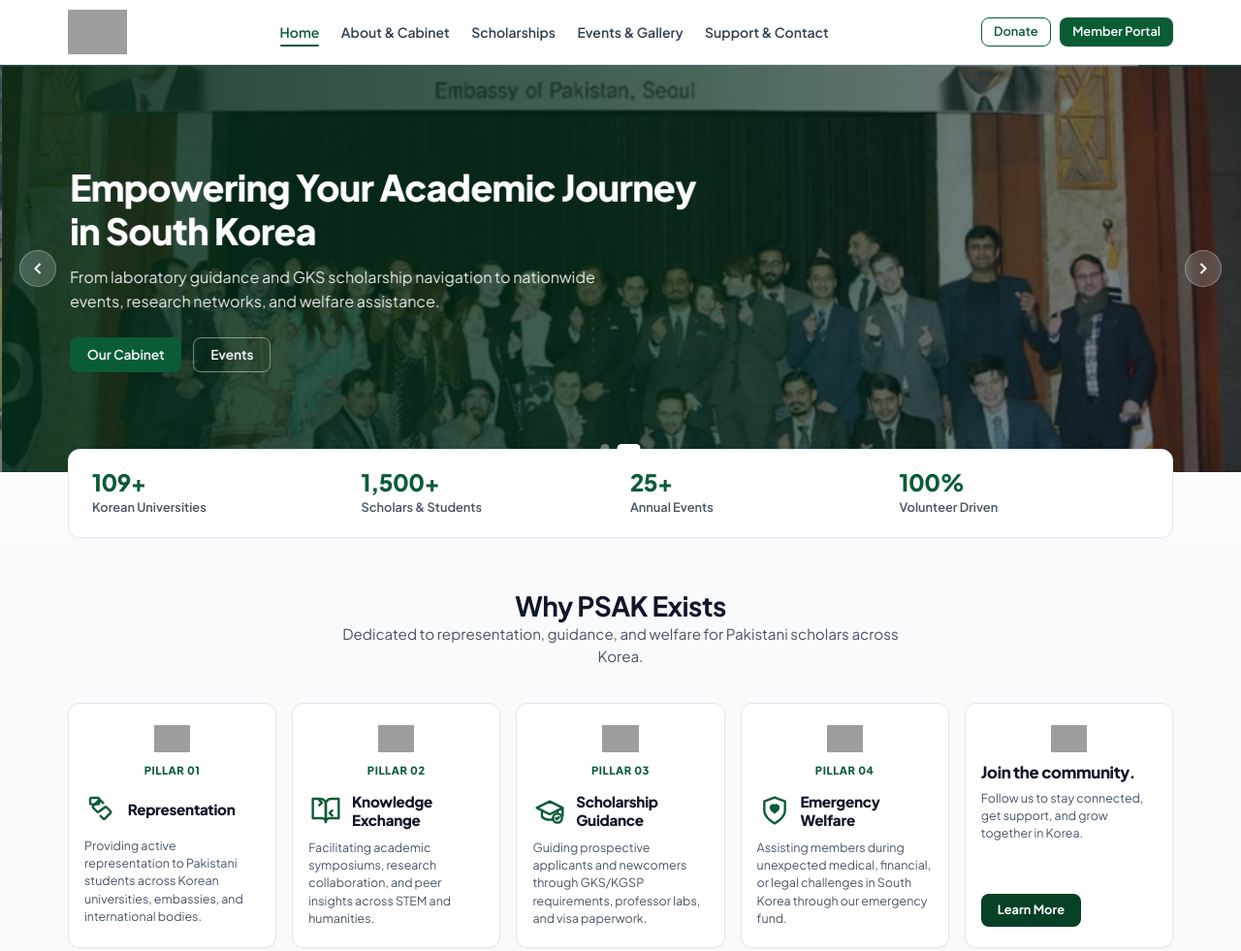
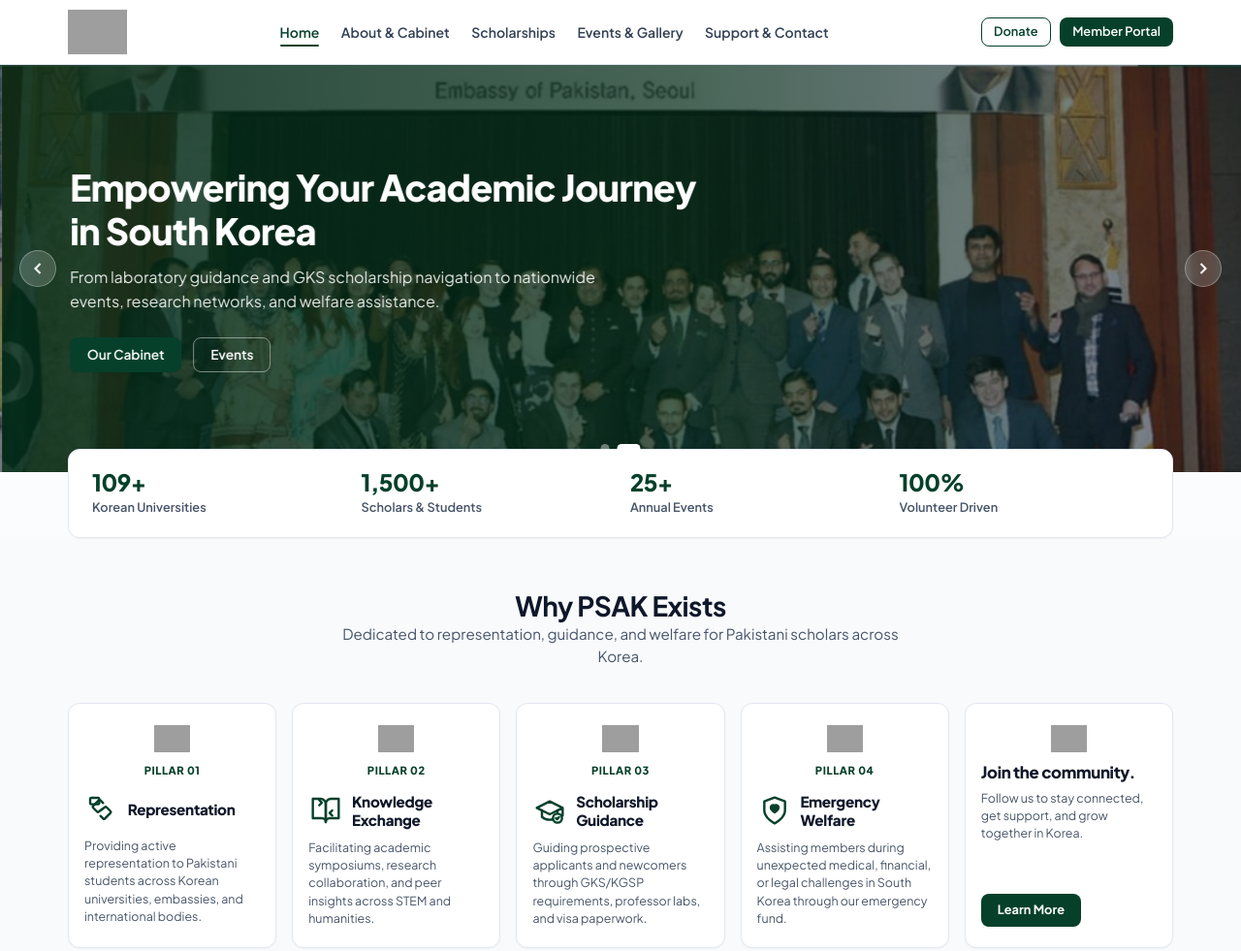
Before and after one commit to ahsann826/PSAK-revamp, a plain HTML site: page index.html in a window 1280 px wide. Shown: the top 981 px of the page at 97% size. Drawn offline with Linux system fonts and the light colour scheme; grey boxes are pictures that could not be loaded.

Commit message:
Update accent theme, buttons, and President banner to #06402B Pakistan emerald green

```diff
--- a/assets/css/style.css
+++ b/assets/css/style.css
@@ -8,19 +8,20 @@
 /* --- Design Tokens & Variables --- */
 :root {
   /* Brand Colors */
-  --primary: #0a5c36;
-  --primary-dark: #064025;
-  --primary-deep: #032b18;
-  --primary-light: #16a34a;
+  --primary: #06402B;
+  --primary-dark: #042e1f;
+  --primary-deep: #032418;
+  --primary-light: #0d5f41;
   --primary-50: #f0fdf4;
   --primary-100: #dcfce7;
   --primary-200: #bbf7d0;
 
-  /* Accent Gold / Amber */
-  --accent: #d97706;
-  --accent-light: #f59e0b;
-  --accent-50: #fffbeb;
-  --accent-100: #fef3c7;
+  /* Accent */
+  --accent: #06402B;
+  --accent-gold: #d97706;
+  --accent-light: #0d5f41;
+  --accent-50: #f0fdf4;
+  --accent-100: #dcfce7;
 
   /* Neutral Slates */
   --slate-900: #0f172a;
@@ -43,7 +44,7 @@
   --shadow-md: 0 4px 6px -1px rgba(0, 0, 0, 0.05), 0 2px 4px -2px rgba(0, 0, 0, 0.03);
   --shadow-lg: 0 10px 15px -3px rgba(0, 0, 0, 0.06), 0 4px 6px -4px rgba(0, 0, 0, 0.02);
   --shadow-xl: 0 20px 25px -5px rgba(0, 0, 0, 0.07), 0 8px 10px -6px rgba(0, 0, 0, 0.03);
-  --shadow-emerald: 0 8px 20px -4px rgba(10, 92, 54, 0.2);
+  --shadow-emerald: 0 8px 20px -4px rgba(6, 64, 43, 0.28);
 
   /* Borders & Radius */
   --radius-sm: 5px;
@@ -165,7 +166,7 @@
 
 .bg-slate { background-color: var(--slate-50); }
 .bg-white { background-color: var(--white); }
-.bg-emerald { background-color: var(--primary-deep); color: var(--white); }
+.bg-emerald { background-color: var(--primary); color: var(--white); }
 
 /* --- Main Header & Sticky Navigation --- */
 .site-header {
@@ -666,7 +667,7 @@
 .pillar-tag {
   font-size: 0.7rem;
   font-weight: 800;
-  color: #0a5c36;
+  color: var(--primary);
   text-transform: uppercase;
   letter-spacing: 0.05em;
   text-align: center;
@@ -687,7 +688,7 @@
   display: flex;
   align-items: center;
   justify-content: center;
-  color: #0a5c36;
+  color: var(--primary);
 }
 
 .pillar-5-card .pillar-title {
@@ -722,7 +723,7 @@
 }
 
 .pillar-5-card.cta-card .btn-learn-more {
-  background-color: #064025;
+  background-color: var(--primary);
   color: var(--white);
   font-size: 0.8rem;
   font-weight: 700;
@@ -734,7 +735,7 @@
 }
 
 .pillar-5-card.cta-card .btn-learn-more:hover {
-  background-color: #0a5c36;
+  background-color: var(--primary-dark);
   color: var(--white);
   transform: translateY(-1px);
 }
@@ -1890,7 +1891,8 @@
 .president-message-section {
   position: relative;
   overflow: hidden;
-  background: radial-gradient(circle at 18% 50%, #07472e 0%, #043622 60%, #022416 100%);
+  background-color: #06402B;
+  background: radial-gradient(circle at 18% 50%, #0a5439 0%, #06402B 60%, #032418 100%);
   padding-top: 3.5rem;
   padding-bottom: 3.5rem;
 }
--- a/index.html
+++ b/index.html
@@ -164,7 +164,7 @@
             <div class="pillar-tag">PILLAR 01</div>
             <div class="pillar-header-wrap">
               <div class="pillar-svg-icon">
-                <svg width="32" height="32" viewBox="0 0 24 24" fill="none" stroke="#0a5c36" stroke-width="1.8" stroke-linecap="round" stroke-linejoin="round">
+                <svg width="32" height="32" viewBox="0 0 24 24" fill="none" stroke="#06402B" stroke-width="1.8" stroke-linecap="round" stroke-linejoin="round">
                   <path d="m11 17 2 2a1 1 0 0 0 1.4 0l4.3-4.3a1 1 0 0 0 0-1.4l-3-3a1 1 0 0 0-1.4 0L12 12"></path>
                   <path d="m13 7-2-2a1 1 0 0 0-1.4 0L5.3 9.3a1 1 0 0 0 0 1.4l3 3a1 1 0 0 0 1.4 0L12 12"></path>
                   <rect x="3" y="3" width="7" height="5" rx="1"></rect>
@@ -183,7 +183,7 @@
             <div class="pillar-tag">PILLAR 02</div>
             <div class="pillar-header-wrap">
               <div class="pillar-svg-icon">
-                <svg width="32" height="32" viewBox="0 0 24 24" fill="none" stroke="#0a5c36" stroke-width="1.8" stroke-linecap="round" stroke-linejoin="round">
+                <svg width="32" height="32" viewBox="0 0 24 24" fill="none" stroke="#06402B" stroke-width="1.8" stroke-linecap="round" stroke-linejoin="round">
                   <path d="M2 3h6a4 4 0 0 1 4 4v14a3 3 0 0 0-3-3H2z"></path>
                   <path d="M22 3h-6a4 4 0 0 0-4 4v14a3 3 0 0 1 3-3h7z"></path>
                   <path d="m7 8 2-2-2-2"></path>
@@ -203,7 +203,7 @@
             <div class="pillar-tag">PILLAR 03</div>
             <div class="pillar-header-wrap">
               <div class="pillar-svg-icon">
-                <svg width="32" height="32" viewBox="0 0 24 24" fill="none" stroke="#0a5c36" stroke-width="1.8" stroke-linecap="round" stroke-linejoin="round">
+                <svg width="32" height="32" viewBox="0 0 24 24" fill="none" stroke="#06402B" stroke-width="1.8" stroke-linecap="round" stroke-linejoin="round">
                   <path d="M22 10v6M2 10l10-5 10 5-10 5z"></path>
                   <path d="M6 12v5c3 3 9 3 12 0v-5"></path>
                   <circle cx="18" cy="18" r="3.5" fill="#f0fdf4"></circle>
@@ -223,9 +223,9 @@
             <div class="pillar-tag">PILLAR 04</div>
             <div class="pillar-header-wrap">
               <div class="pillar-svg-icon">
-                <svg width="32" height="32" viewBox="0 0 24 24" fill="none" stroke="#0a5c36" stroke-width="1.8" stroke-linecap="round" stroke-linejoin="round">
+                <svg width="32" height="32" viewBox="0 0 24 24" fill="none" stroke="#06402B" stroke-width="1.8" stroke-linecap="round" stroke-linejoin="round">
                   <path d="M12 22s8-4 8-10V5l-8-3-8 3v7c0 6 8 10 8 10z"></path>
-                  <path d="M12 8.5c-1.3-1.3-3 0-3 1.3 0 1.8 3 3.7 3 3.7s3-1.9 3-3.7c0-1.3-1.7-2.6-3-1.3z" fill="#0a5c36"></path>
+                  <path d="M12 8.5c-1.3-1.3-3 0-3 1.3 0 1.8 3 3.7 3 3.7s3-1.9 3-3.7c0-1.3-1.7-2.6-3-1.3z" fill="#06402B"></path>
                 </svg>
               </div>
               <h3 class="pillar-title">Emergency<br>Welfare</h3>
--- a/psak.site/assets/css/style.css
+++ b/psak.site/assets/css/style.css
@@ -8,19 +8,20 @@
 /* --- Design Tokens & Variables --- */
 :root {
   /* Brand Colors */
-  --primary: #0a5c36;
-  --primary-dark: #064025;
-  --primary-deep: #032b18;
-  --primary-light: #16a34a;
+  --primary: #06402B;
+  --primary-dark: #042e1f;
+  --primary-deep: #032418;
+  --primary-light: #0d5f41;
   --primary-50: #f0fdf4;
   --primary-100: #dcfce7;
   --primary-200: #bbf7d0;
 
-  /* Accent Gold / Amber */
-  --accent: #d97706;
-  --accent-light: #f59e0b;
-  --accent-50: #fffbeb;
-  --accent-100: #fef3c7;
+  /* Accent */
+  --accent: #06402B;
+  --accent-gold: #d97706;
+  --accent-light: #0d5f41;
+  --accent-50: #f0fdf4;
+  --accent-100: #dcfce7;
 
   /* Neutral Slates */
   --slate-900: #0f172a;
@@ -43,7 +44,7 @@
   --shadow-md: 0 4px 6px -1px rgba(0, 0, 0, 0.05), 0 2px 4px -2px rgba(0, 0, 0, 0.03);
   --shadow-lg: 0 10px 15px -3px rgba(0, 0, 0, 0.06), 0 4px 6px -4px rgba(0, 0, 0, 0.02);
   --shadow-xl: 0 20px 25px -5px rgba(0, 0, 0, 0.07), 0 8px 10px -6px rgba(0, 0, 0, 0.03);
-  --shadow-emerald: 0 8px 20px -4px rgba(10, 92, 54, 0.2);
+  --shadow-emerald: 0 8px 20px -4px rgba(6, 64, 43, 0.28);
 
   /* Borders & Radius */
   --radius-sm: 5px;
@@ -165,7 +166,7 @@
 
 .bg-slate { background-color: var(--slate-50); }
 .bg-white { background-color: var(--white); }
-.bg-emerald { background-color: var(--primary-deep); color: var(--white); }
+.bg-emerald { background-color: var(--primary); color: var(--white); }
 
 /* --- Main Header & Sticky Navigation --- */
 .site-header {
@@ -666,7 +667,7 @@
 .pillar-tag {
   font-size: 0.7rem;
   font-weight: 800;
-  color: #0a5c36;
+  color: var(--primary);
   text-transform: uppercase;
   letter-spacing: 0.05em;
   text-align: center;
@@ -687,7 +688,7 @@
   display: flex;
   align-items: center;
   justify-content: center;
-  color: #0a5c36;
+  color: var(--primary);
 }
 
 .pillar-5-card .pillar-title {
@@ -722,7 +723,7 @@
 }
 
 .pillar-5-card.cta-card .btn-learn-more {
-  background-color: #064025;
+  background-color: var(--primary);
   color: var(--white);
   font-size: 0.8rem;
   font-weight: 700;
@@ -734,7 +735,7 @@
 }
 
 .pillar-5-card.cta-card .btn-learn-more:hover {
-  background-color: #0a5c36;
+  background-color: var(--primary-dark);
   color: var(--white);
   transform: translateY(-1px);
 }
@@ -1890,7 +1891,8 @@
 .president-message-section {
   position: relative;
   overflow: hidden;
-  background: radial-gradient(circle at 18% 50%, #07472e 0%, #043622 60%, #022416 100%);
+  background-color: #06402B;
+  background: radial-gradient(circle at 18% 50%, #0a5439 0%, #06402B 60%, #032418 100%);
   padding-top: 3.5rem;
   padding-bottom: 3.5rem;
 }
```
Also changed, not shown: psak.site/index.html (+5 -5 lines).
